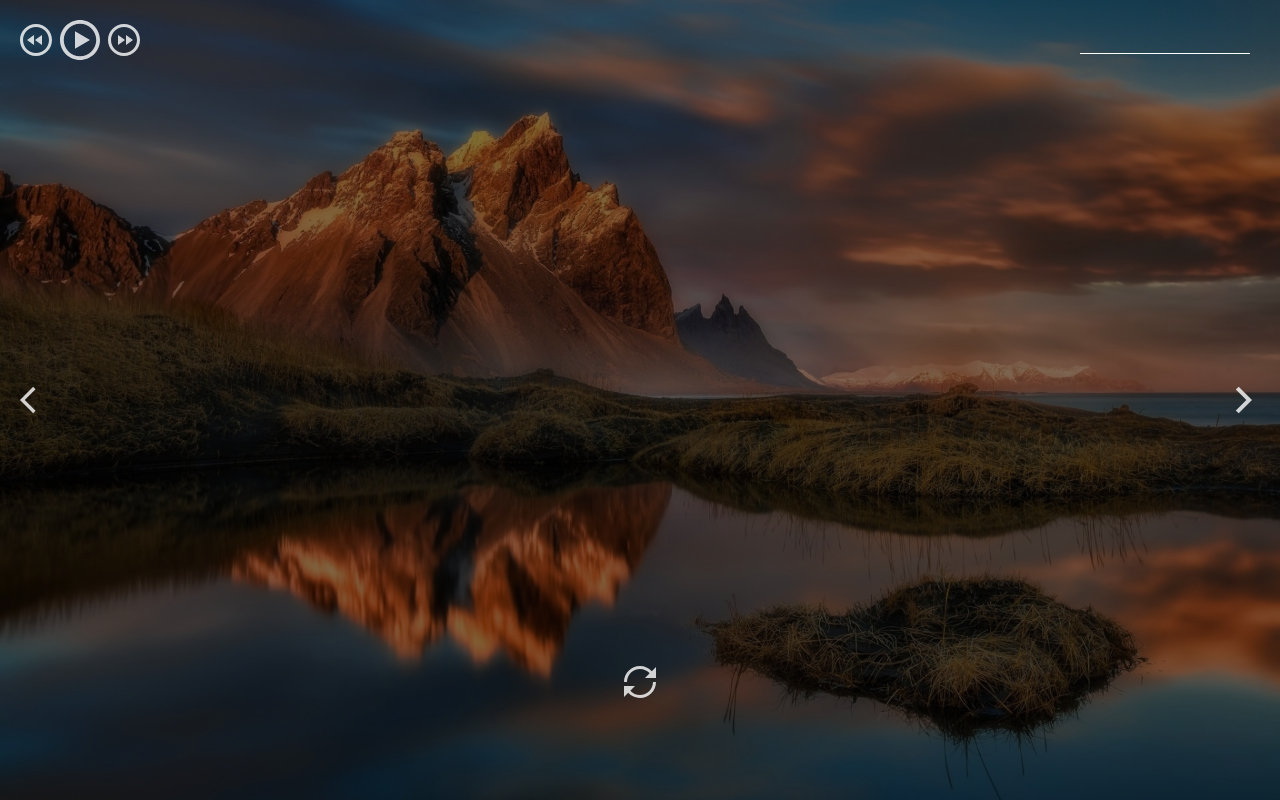
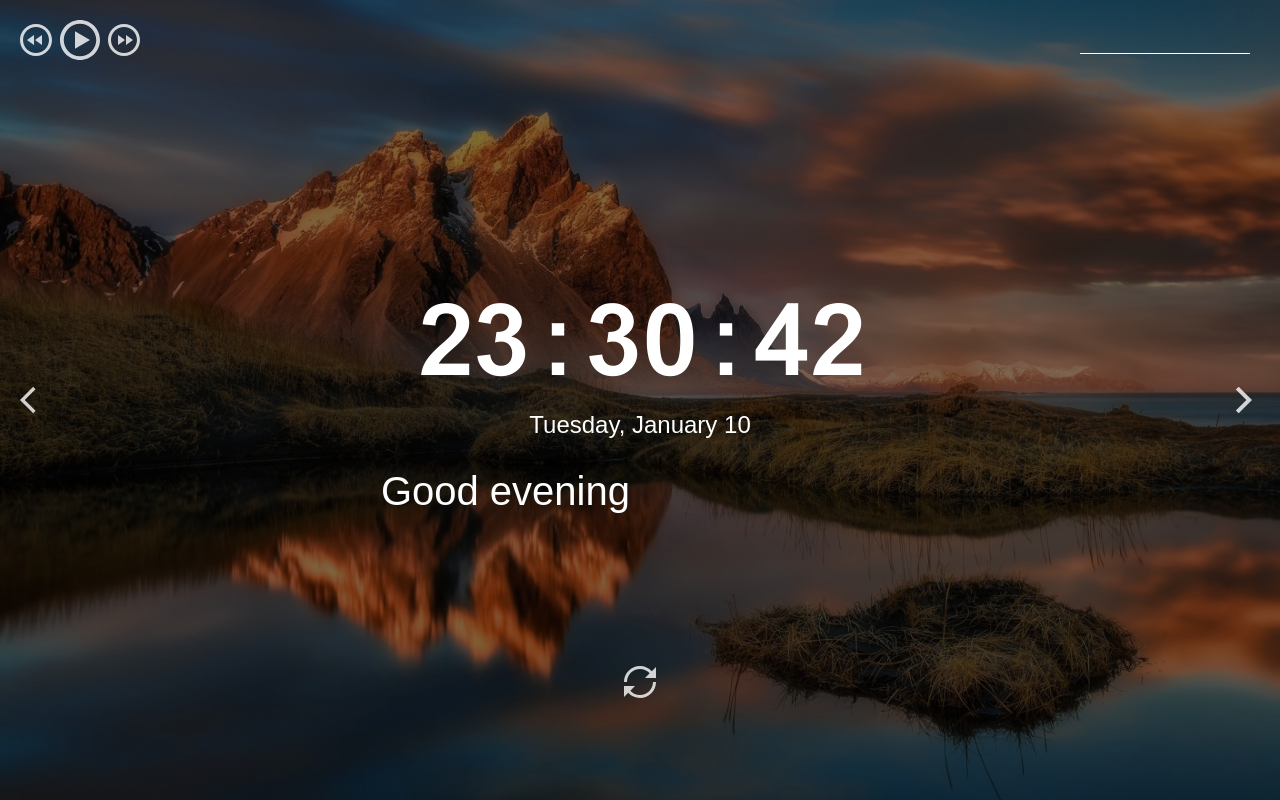
Before and after one commit to intelligentRaji/momentum, a website built with webpack: page index.html in a window 1280 px wide. Built offline with nearby package versions, Linux system fonts and the light colour scheme.

Commit message:
feat: added greeting

```diff
--- a/index.html
+++ b/index.html
@@ -47,6 +47,5 @@
         <div class="author"></div>
       </div>
     </footer>
-    <script src="src/index.js"></script>
   </body>
 </html>
--- a/package.json
+++ b/package.json
@@ -28,5 +28,6 @@
     "webpack": "^5.75.0",
     "webpack-cli": "^5.0.1",
     "webpack-dev-server": "^4.11.1"
-  }
+  },
+  "type": "module"
 }
--- /dev/null
+++ b/src/js/date.js
@@ -0,0 +1,9 @@
+export function showDate() {
+  const date = document.querySelector(".date");
+  let format = new Date();
+  date.textContent = new Intl.DateTimeFormat(["en-US", "en-UK"], {
+    weekday: "long",
+    month: "long",
+    day: "numeric",
+  }).format(format);
+}
--- /dev/null
+++ b/src/js/greeting.js
@@ -0,0 +1,11 @@
+export default function showGreeting() {
+  let time = new Date();
+  const greeting = document.querySelector(".greeting");
+  let greetPhrases = [
+    "Good night",
+    "Good morning",
+    "Good afternoon",
+    "Good evening",
+  ];
+  greeting.textContent = greetPhrases[Math.floor(time.getHours() / 6)];
+}
--- a/src/js/index.js
+++ b/src/js/index.js
@@ -1,5 +1,5 @@
 import "../css/owfont-regular.css";
 import "../css/style.css";
+import { showTime } from "./time.js";
 
-const sayHello = () => console.log("Hello");
-sayHello();
+showTime();
--- /dev/null
+++ b/src/js/time.js
@@ -0,0 +1,16 @@
+import { showDate } from "./date.js";
+import showGreeting from "./greeting.js";
+
+export function showTime() {
+  const time = document.querySelector(".time");
+  let format = new Date();
+  time.textContent = new Intl.DateTimeFormat(["ru-RU", "en-US", "en-UK"], {
+    hour: "numeric",
+    minute: "numeric",
+    second: "numeric",
+  }).format(format);
+  showDate();
+  showGreeting();
+
+  setTimeout(showTime, 1000);
+}
```
Also changed, not shown: dist/main.js, webpack.config.cjs (renamed from webpack.config.js).
